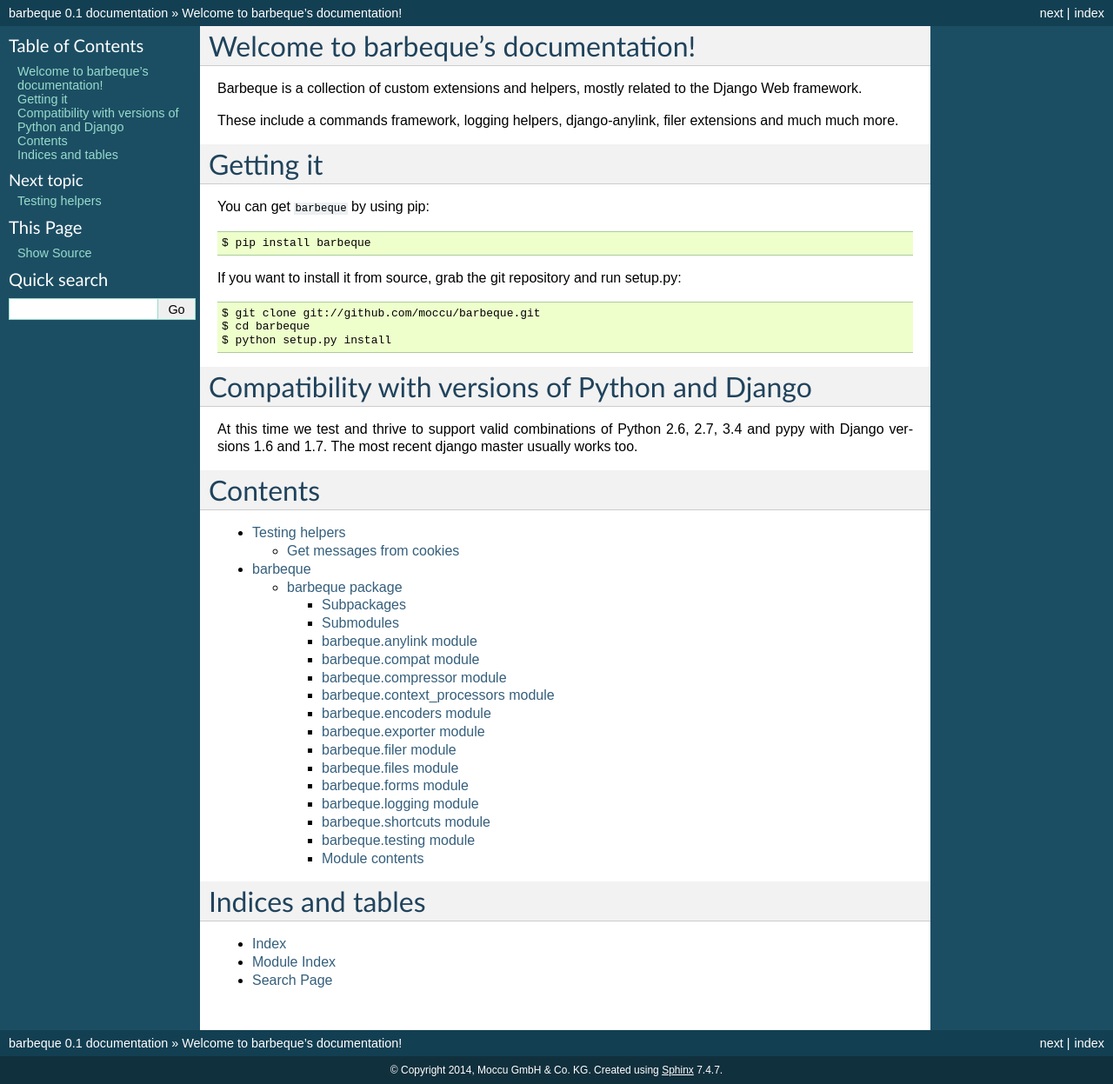
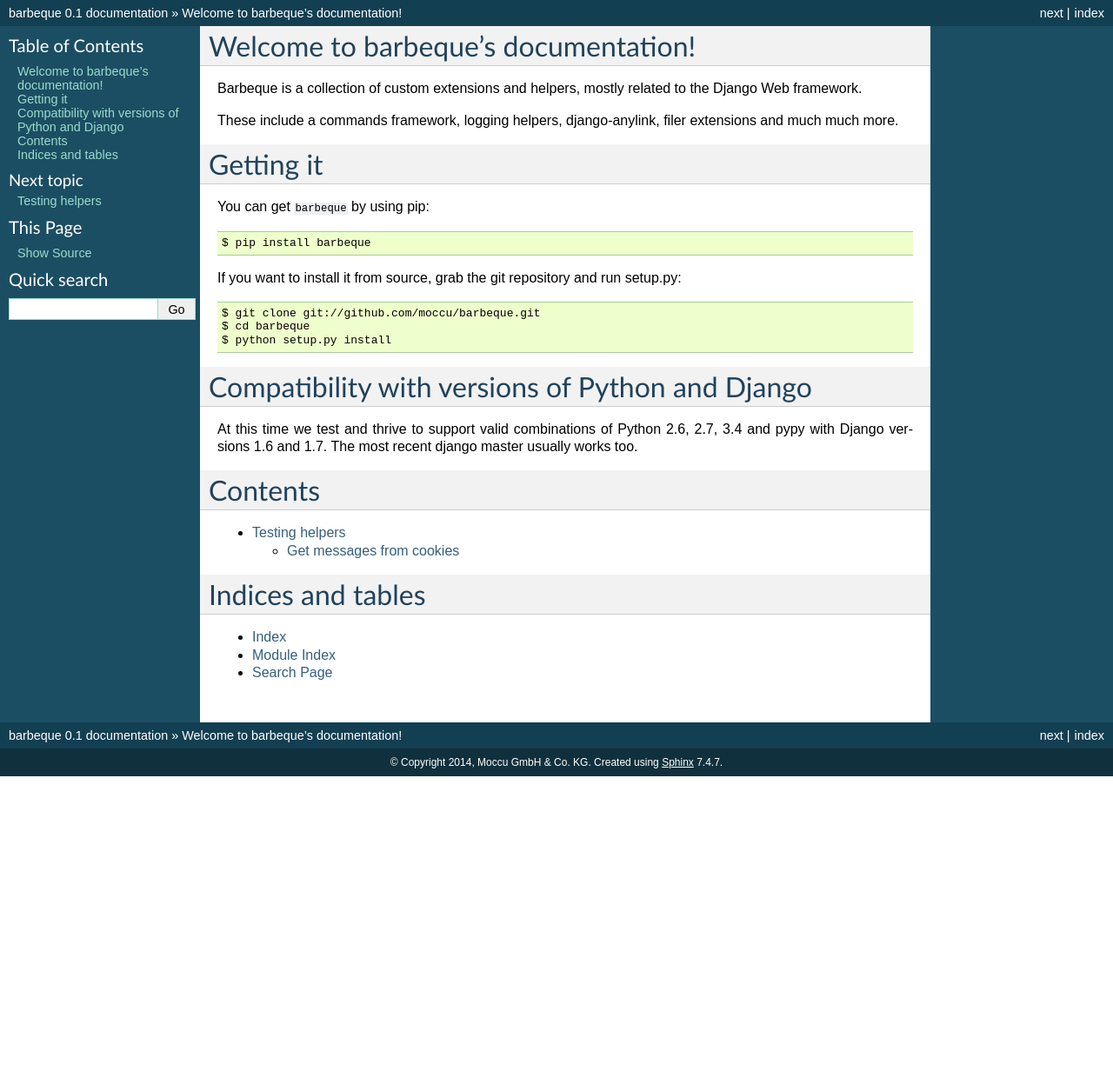
Before and after one commit to moccu/barbeque, a Sphinx documentation site: the page built from docs/index.rst, in a window 1280 px wide. Shown: the whole page at 87% size. Built offline with Sphinx 7.4.7, drawn with Linux system fonts in a browser that asks for light colours; after the commit the page ends 900 px from its top, so only the background shows below that.

Commit message:
Remove autogenerated docs

```diff
--- a/docs/index.rst
+++ b/docs/index.rst
@@ -33,7 +33,6 @@
    :maxdepth: 3
 
    testing
-   modules/modules
 
 
 Indices and tables
--- a/docs/modules/barbeque.rst
+++ /dev/null
@@ -1,122 +0,0 @@
-barbeque package
-================
-
-Subpackages
------------
-
-.. toctree::
-
-    barbeque.cms
-    barbeque.commands
-    barbeque.management
-    barbeque.templatetags
-    barbeque.tests
-    barbeque.views
-
-Submodules
-----------
-
-barbeque.anylink module
------------------------
-
-.. automodule:: barbeque.anylink
-    :members:
-    :undoc-members:
-    :show-inheritance:
-
-barbeque.compat module
-----------------------
-
-.. automodule:: barbeque.compat
-    :members:
-    :undoc-members:
-    :show-inheritance:
-
-barbeque.compressor module
---------------------------
-
-.. automodule:: barbeque.compressor
-    :members:
-    :undoc-members:
-    :show-inheritance:
-
-barbeque.context_processors module
-----------------------------------
-
-.. automodule:: barbeque.context_processors
-    :members:
-    :undoc-members:
-    :show-inheritance:
-
-barbeque.encoders module
-------------------------
-
-.. automodule:: barbeque.encoders
-    :members:
-    :undoc-members:
-    :show-inheritance:
-
-barbeque.exporter module
-------------------------
-
-.. automodule:: barbeque.exporter
-    :members:
-    :undoc-members:
-    :show-inheritance:
-
-barbeque.filer module
----------------------
-
-.. automodule:: barbeque.filer
-    :members:
-    :undoc-members:
-    :show-inheritance:
-
-barbeque.files module
----------------------
-
-.. automodule:: barbeque.files
-    :members:
-    :undoc-members:
-    :show-inheritance:
-
-barbeque.forms module
----------------------
-
-.. automodule:: barbeque.forms
-    :members:
-    :undoc-members:
-    :show-inheritance:
-
-barbeque.logging module
------------------------
-
-.. automodule:: barbeque.logging
-    :members:
-    :undoc-members:
-    :show-inheritance:
-
-barbeque.shortcuts module
--------------------------
-
-.. automodule:: barbeque.shortcuts
-    :members:
-    :undoc-members:
-    :show-inheritance:
-
-barbeque.testing module
------------------------
-
-.. automodule:: barbeque.testing
-    :members:
-    :undoc-members:
-    :show-inheritance:
-
-
-Module contents
----------------
-
-.. automodule:: barbeque
-    :members:
-    :undoc-members:
-    :show-inheritance:
--- a/docs/modules/modules.rst
+++ /dev/null
@@ -1,7 +0,0 @@
-barbeque
-========
-
-.. toctree::
-   :maxdepth: 4
-
-   barbeque
```
Also changed, not shown: docs/modules/barbeque.cms.rst (deleted, +0 -22 lines), docs/modules/barbeque.commands.rst (deleted, +0 -30 lines), docs/modules/barbeque.management.commands.rst (deleted, +0 -22 lines), docs/modules/barbeque.management.rst (deleted, +0 -17 lines), docs/modules/barbeque.templatetags.rst (deleted, +0 -22 lines), docs/modules/barbeque.tests.factories.rst (deleted, +0 -22 lines), docs/modules/barbeque.tests.resources.mockapp.rst (deleted, +0 -30 lines), docs/modules/barbeque.tests.resources.rst (deleted, +0 -17 lines), docs/modules/barbeque.tests.rst (deleted, +0 -167 lines), docs/modules/barbeque.tests.views.rst (deleted, +0 -46 lines), docs/modules/barbeque.views.rst (deleted, +0 -46 lines).
